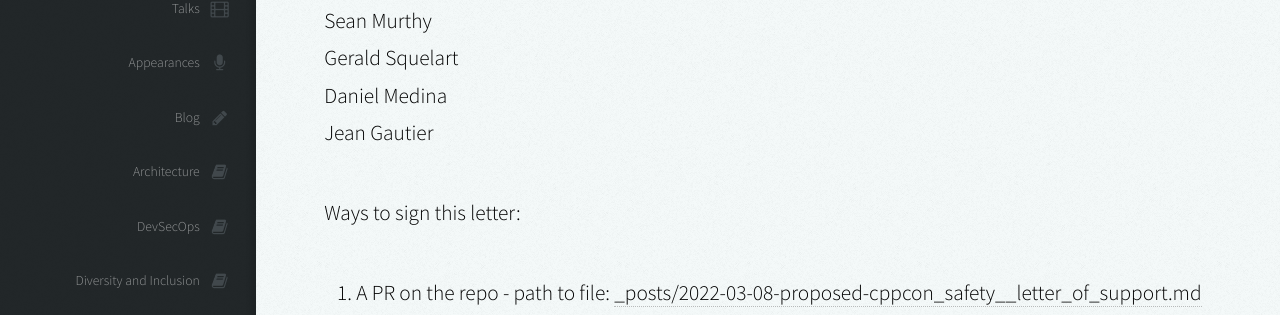
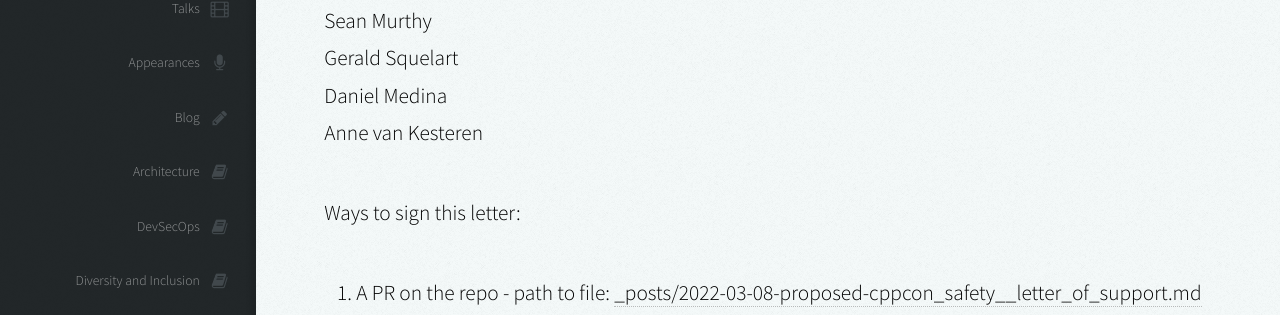
Before and after one commit to patricia-gallardo/patricia-gallardo.github.io, a Jekyll site: the page built from _posts/2022-03-08-proposed-cppcon_safety__letter_of_support.md, in a window 1280 px wide and 900 px high, scrolled down 9666 px. Shown: the part 256-571 px from the top of the window. Built offline with Jekyll 4.4.1, drawn with Linux system fonts in a browser that asks for light colours; nearby versions of some CDN libraries.

Commit message:
Adding my name (Anne van Kesteren)
Until I saw https://twitter.com/leftieFriele/status/1503118444027383812 I did not realize this was also open to those outside the C++ community.

Thank you for speaking up and taking the time to organize this! You're an inspiration.

```diff
--- a/_posts/2022-03-08-proposed-cppcon_safety__letter_of_support.md
+++ b/_posts/2022-03-08-proposed-cppcon_safety__letter_of_support.md
@@ -267,7 +267,7 @@ David Barouh <br>
 Sean Murthy <br>
 Gerald Squelart <br>
 Daniel Medina <br>
-Jean Gautier <br>
+Anne van Kesteren <br>
 
 
 Ways to sign this letter:
```
